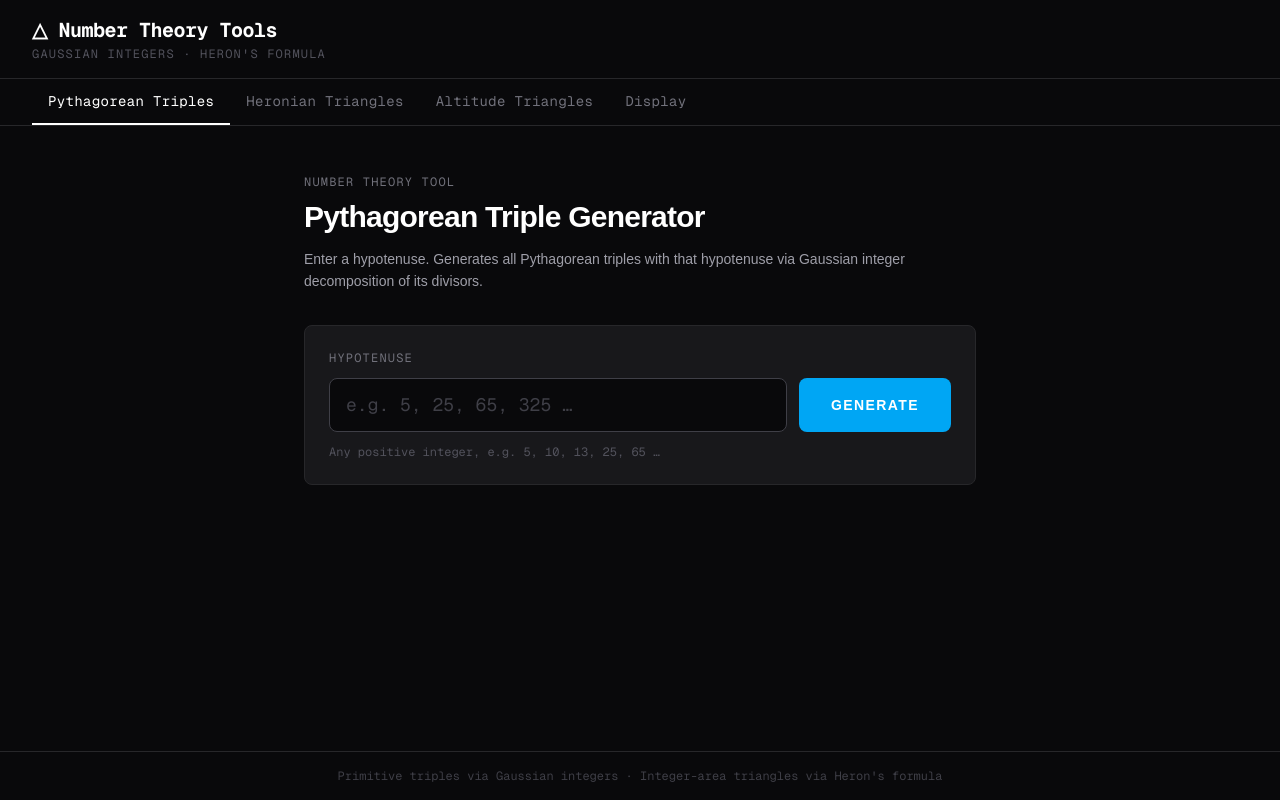
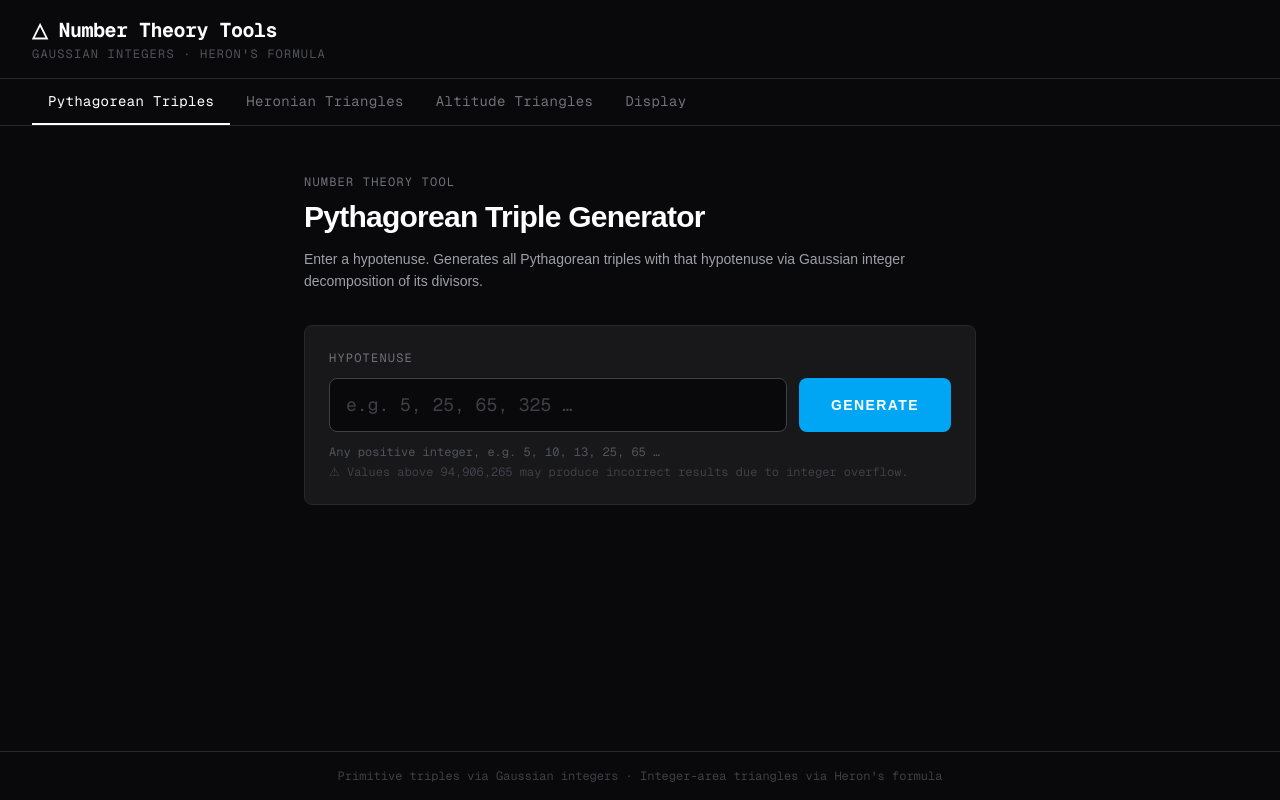
Before and after one commit to hieudeptrai09/heronian-triangle, a Next.js app: page / in a window 1280 px wide. Built offline with nearby package versions, Linux system fonts and the light colour scheme.

Commit message:
add overflow warning text

```diff
--- a/app/components/altitude/AltitudeInput.tsx
+++ b/app/components/altitude/AltitudeInput.tsx
@@ -1,4 +1,6 @@
 "use client";
+
+const SAFE_LIMIT = 94906265;
 
 interface AltitudeInputProps {
   value: string;
@@ -13,6 +15,8 @@ export function AltitudeInput({
   onSubmit,
   shake,
 }: AltitudeInputProps) {
+  const exceedsLimit = Number(value) > SAFE_LIMIT;
+
   return (
     <div className="border border-zinc-800 bg-zinc-900 p-4 sm:p-6 mb-8 rounded-lg">
       <label className="block text-xs text-zinc-500 tracking-widest uppercase mb-3 font-mono">
@@ -28,8 +32,8 @@ export function AltitudeInput({
           placeholder="e.g. 12, 60, 120 …"
           className={`
             w-full bg-zinc-950 border text-white text-lg px-4 py-3 rounded-lg
-            placeholder-zinc-700 outline-none focus:border-violet-400 transition-colors font-mono
-            ${shake ? "border-red-500 animate-pulse" : "border-zinc-700"}
+            placeholder-zinc-700 outline-none transition-colors font-mono
+            ${shake ? "border-red-500 animate-pulse" : exceedsLimit ? "border-amber-500 focus:border-violet-400" : "border-zinc-700 focus:border-violet-400"}
           `}
         />
         <button
@@ -44,6 +48,12 @@ export function AltitudeInput({
       <p className="mt-3 text-zinc-600 text-xs font-mono">
         Enter a positive integer altitude shared by the right-triangle family.
       </p>
+      <p
+        className={`mt-1 text-xs font-mono transition-colors ${exceedsLimit ? "text-amber-500" : "text-zinc-700"}`}
+      >
+        ⚠ Values above 94,906,265 (√MAX_SAFE_INTEGER) may produce incorrect
+        results due to integer overflow.
+      </p>
     </div>
   );
 }
--- a/app/components/heronian/HeronianInput.tsx
+++ b/app/components/heronian/HeronianInput.tsx
@@ -1,4 +1,6 @@
 "use client";
+
+const SAFE_LIMIT = 94906265;
 
 interface HeronianInputProps {
   value: string;
@@ -13,6 +15,8 @@ export function HeronianInput({
   onSubmit,
   shake,
 }: HeronianInputProps) {
+  const exceedsLimit = Number(value) > SAFE_LIMIT;
+
   return (
     <div className="border border-zinc-800 bg-zinc-900 p-4 sm:p-6 mb-8 rounded-lg">
       <label className="block text-xs text-zinc-500 tracking-widest uppercase mb-3 font-mono">
@@ -28,8 +32,8 @@ export function HeronianInput({
           placeholder="e.g. 84"
           className={`
             w-full bg-zinc-950 border text-white text-lg px-4 py-3 rounded-lg
-            placeholder-zinc-700 outline-none focus:border-amber-400 transition-colors font-mono
-            ${shake ? "border-red-500 animate-pulse" : "border-zinc-700"}
+            placeholder-zinc-700 outline-none transition-colors font-mono
+            ${shake ? "border-red-500 animate-pulse" : exceedsLimit ? "border-amber-500 focus:border-amber-400" : "border-zinc-700 focus:border-amber-400"}
           `}
         />
         <button
@@ -44,6 +48,12 @@ export function HeronianInput({
       <p className="mt-3 text-zinc-600 text-xs font-mono">
         Area must be a positive multiple of 6 (e.g. 6, 12, 24, 36, 60, 84 …)
       </p>
+      <p
+        className={`mt-1 text-xs font-mono transition-colors ${exceedsLimit ? "text-amber-500" : "text-zinc-700"}`}
+      >
+        ⚠ Values above 94,906,265 may produce incorrect results due to integer
+        overflow.
+      </p>
     </div>
   );
 }
--- a/app/components/pythagorean/PythagoreanInput.tsx
+++ b/app/components/pythagorean/PythagoreanInput.tsx
@@ -1,4 +1,6 @@
 "use client";
+
+const SAFE_LIMIT = 94906265;
 
 interface PythagoreanInputProps {
   value: string;
@@ -7,7 +9,14 @@ interface PythagoreanInputProps {
   shake: boolean;
 }
 
-export function PythagoreanInput({ value, onChange, onSubmit, shake }: PythagoreanInputProps) {
+export function PythagoreanInput({
+  value,
+  onChange,
+  onSubmit,
+  shake,
+}: PythagoreanInputProps) {
+  const exceedsLimit = Number(value) > SAFE_LIMIT;
+
   return (
     <div className="border border-zinc-800 bg-zinc-900 p-4 sm:p-6 mb-8 rounded-lg">
       <label className="block text-xs text-zinc-500 tracking-widest uppercase mb-3 font-mono">
@@ -23,8 +32,8 @@ export function PythagoreanInput({ value, onChange, onSubmit, shake }: Pythagore
           placeholder="e.g. 5, 25, 65, 325 …"
           className={`
             w-full bg-zinc-950 border text-white text-lg px-4 py-3 rounded-lg
-            placeholder-zinc-700 outline-none focus:border-sky-400 transition-colors font-mono
-            ${shake ? "border-red-500 animate-pulse" : "border-zinc-700"}
+            placeholder-zinc-700 outline-none transition-colors font-mono
+            ${shake ? "border-red-500 animate-pulse" : exceedsLimit ? "border-amber-500 focus:border-amber-400" : "border-zinc-700 focus:border-sky-400"}
           `}
         />
         <button
@@ -39,6 +48,12 @@ export function PythagoreanInput({ value, onChange, onSubmit, shake }: Pythagore
       <p className="mt-3 text-zinc-600 text-xs font-mono">
         Any positive integer, e.g. 5, 10, 13, 25, 65 …
       </p>
+      <p
+        className={`mt-1 text-xs font-mono transition-colors ${exceedsLimit ? "text-amber-500" : "text-zinc-700"}`}
+      >
+        ⚠ Values above 94,906,265 may produce incorrect results due to integer
+        overflow.
+      </p>
     </div>
   );
 }
```
